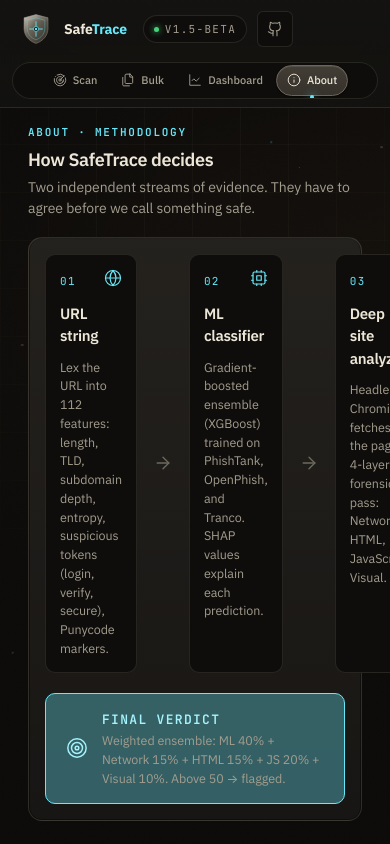
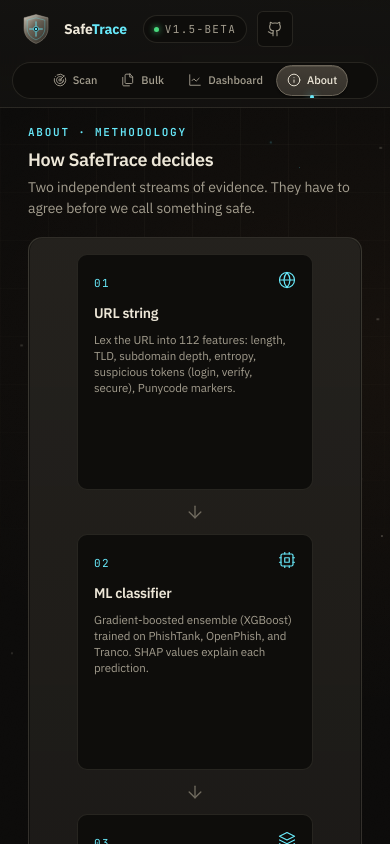
Before and after one commit to Sumitkr28/Project--SafeTrace, a Next.js app: page /about in a window 390 px wide. Shown: the top 844 px of the page. Built offline with nearby package versions, Linux system fonts and the light colour scheme.

Commit message:
Fix mobile about methodology flow

```diff
--- a/app/about/page.tsx
+++ b/app/about/page.tsx
@@ -40,11 +40,11 @@
         sub="Two independent streams of evidence. They have to agree before we call something safe."
       />
 
-      <Card padding={32} style={{ marginBottom: 24 }}>
-        <div style={{ display: "grid", gridTemplateColumns: "1fr auto 1fr auto 1fr", alignItems: "stretch", gap: 16 }}>
+      <Card padding={32} className="about-method-card" style={{ marginBottom: 24 }}>
+        <div className="about-pipeline-flow" style={{ display: "grid", gridTemplateColumns: "1fr auto 1fr auto 1fr", alignItems: "stretch", gap: 16 }}>
           {PIPELINE.map((s, i, arr) => (
             <Fragment key={s.num}>
-              <div style={{ padding: 20, background: "var(--bg-inset)", border: "1px solid var(--border)", borderRadius: "var(--r-md)", display: "flex", flexDirection: "column", gap: 10 }}>
+              <div className="about-pipeline-step" style={{ padding: 20, background: "var(--bg-inset)", border: "1px solid var(--border)", borderRadius: "var(--r-md)", display: "flex", flexDirection: "column", gap: 10 }}>
                 <div style={{ display: "flex", justifyContent: "space-between", alignItems: "center" }}>
                   <span style={{ fontFamily: "var(--font-mono)", fontSize: 11, color: "var(--accent)", letterSpacing: "0.12em" }}>{s.num}</span>
                   <span style={{ color: "var(--accent)" }}><Ico name={s.icon} size={18} /></span>
@@ -53,7 +53,7 @@
                 <p style={{ fontSize: 12.5, color: "var(--text-muted)", lineHeight: 1.5, margin: 0 }}>{s.desc}</p>
               </div>
               {i < arr.length - 1 && (
-                <div style={{ display: "flex", alignItems: "center", color: "var(--text-dim)" }}>
+                <div className="about-pipeline-arrow" style={{ display: "flex", alignItems: "center", color: "var(--text-dim)" }}>
                   <Ico name="arrow-right" size={20} />
                 </div>
               )}
--- a/app/globals.css
+++ b/app/globals.css
@@ -843,3 +843,49 @@
     font-size: 11px !important;
   }
 }
+
+/* ============================================================
+   About page — mobile-only vertical methodology flow
+   ============================================================ */
+@media (max-width: 768px) {
+  .about-method-card {
+    overflow: visible !important;
+  }
+
+  .about-pipeline-flow {
+    grid-template-columns: 1fr !important;
+    justify-items: center !important;
+    align-items: center !important;
+    gap: 10px !important;
+    overflow-x: visible !important;
+  }
+
+  .about-pipeline-step {
+    width: min(100%, 236px) !important;
+    aspect-ratio: 1 / 1 !important;
+    padding: 16px !important;
+    justify-content: flex-start !important;
+    overflow: hidden !important;
+  }
+
+  .about-pipeline-step h4 {
+    font-size: 14px !important;
+    line-height: 1.25 !important;
+  }
+
+  .about-pipeline-step p {
+    font-size: 11.5px !important;
+    line-height: 1.38 !important;
+  }
+
+  .about-pipeline-arrow {
+    width: 100% !important;
+    height: 24px !important;
+    justify-content: center !important;
+    align-items: center !important;
+  }
+
+  .about-pipeline-arrow svg {
+    transform: rotate(90deg);
+  }
+}
```
